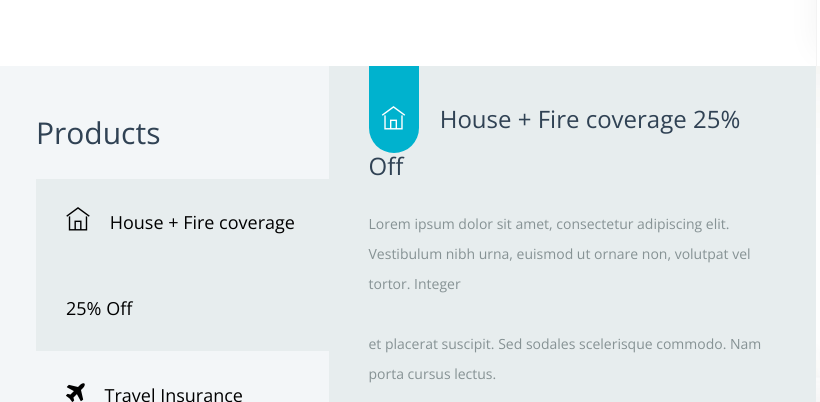
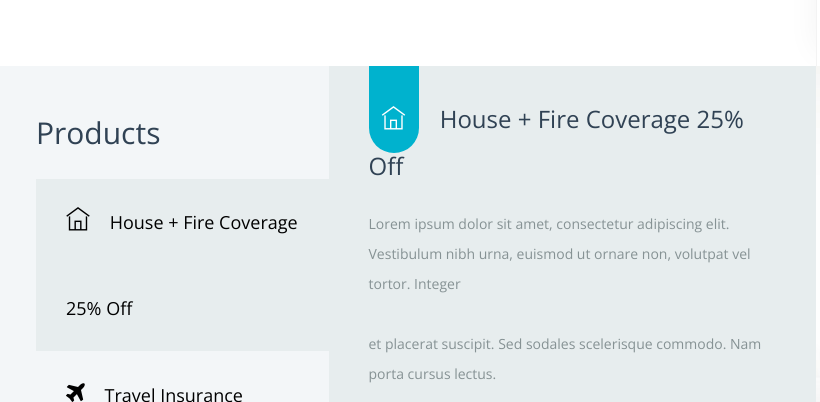
Before and after one commit to gs2004gs/Project1, a plain HTML site: page index.html in a window 1280 px wide. Shown: the part 1152-1554 px from the top of the page, 19-839 px from the left. Drawn offline with nearby package versions, Linux system fonts and the light colour scheme; files that its build step writes are made by us from their sources.

Commit message:
Update index.html

```diff
--- a/index.html
+++ b/index.html
@@ -180,7 +180,7 @@
                     <div id="parentVerticalTab">
                         <h2>Products</h2>
                         <ul class="resp-tabs-list hor_1 col-sm-3 col-md-3 col-lg-3">
-                            <li><i class="ti-home"></i> House + Fire coverage 25% Off</li>
+                            <li><i class="ti-home"></i> House + Fire Coverage 25% Off</li>
                             <li><i class="fa fa-plane"></i> Travel Insurance</li>
                             <li><i class="ti-heart-broken"></i> Life Insurance</li>
                             <li><i class="ti-car"></i> Car Insurance</li>
@@ -190,7 +190,7 @@
                                 <div class="prod-tab-content">
                                     <h4>
                                         <span class="prod-cion"><i class="ti-home"></i></span>
-                                        House + Fire coverage 25% Off
+                                        House + Fire Coverage 25% Off
                                     </h4>
                                     <p>Lorem ipsum dolor sit amet, consectetur adipiscing elit. Vestibulum nibh urna, euismod ut ornare non, volutpat vel tortor. Integer</p>
                                     <p>et placerat suscipit. Sed sodales scelerisque commodo. Nam porta cursus lectus. </p>
```
